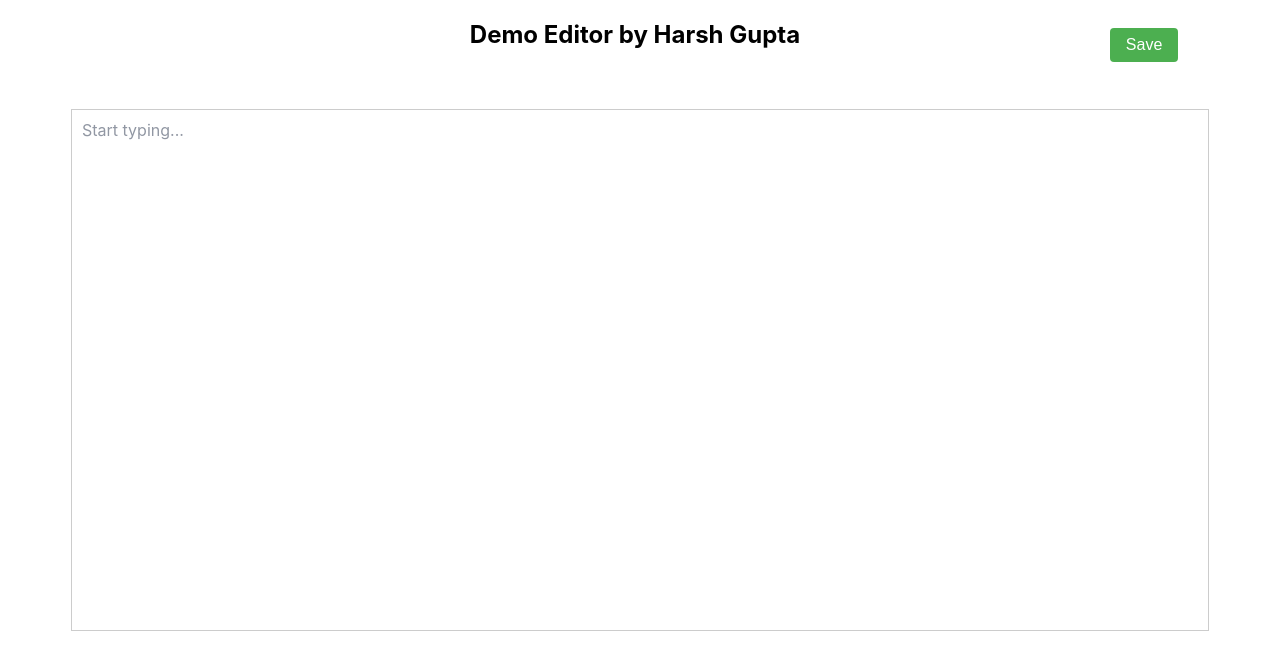
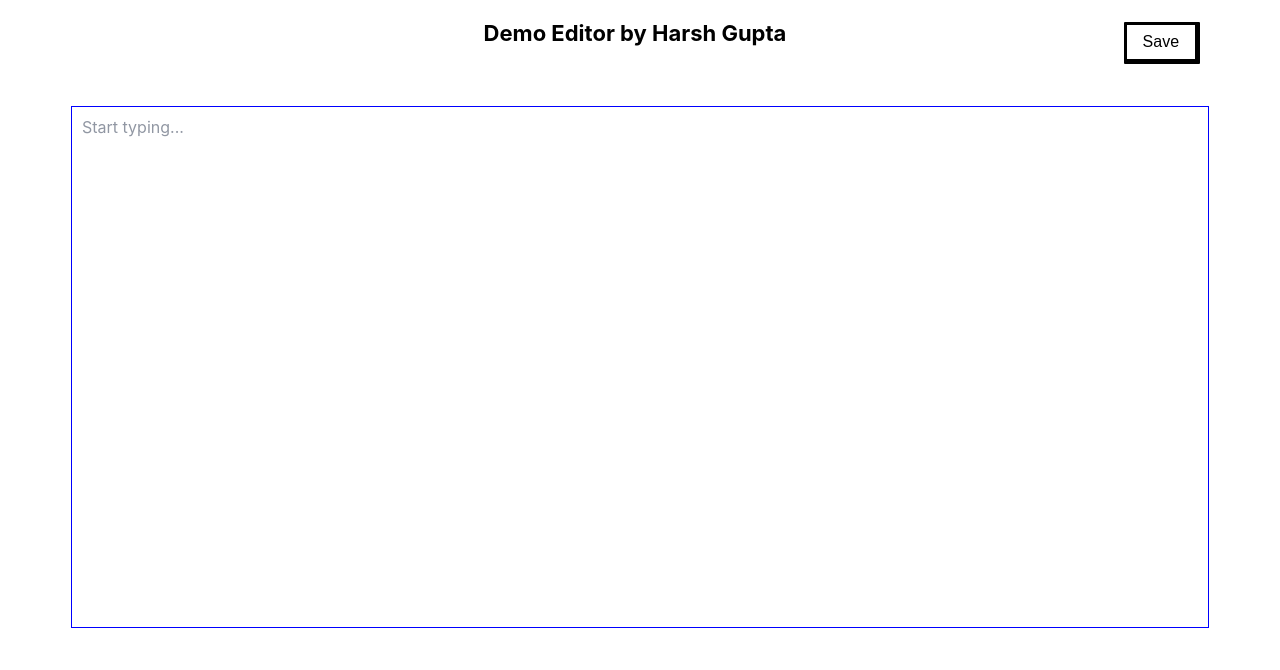
Before and after one commit to Hartz-byte/demo-editor, a React (Create React App) app: page / in a window 1280 px wide. Shown: the top 670 px of the page. Built offline with nearby package versions, Linux system fonts and the light colour scheme.

Commit message:
styling complete

```diff
--- a/src/App.css
+++ b/src/App.css
@@ -11,7 +11,7 @@
 }
 
 .title {
-  font-size: 24px;
+  font-size: 22px;
   font-weight: bold;
   margin-right: 10px;
 }
@@ -20,16 +20,18 @@
   position: absolute;
   margin-left: 50%;
   font-size: 16px;
-  background-color: #4caf50;
-  color: white;
-  border: none;
-  border-radius: 4px;
+  background-color: white;
+  color: black;
+  border-width: 3px 5px 5px 3px;
+  border-style: solid;
+  border-color: black;
+  border-radius: 1px;
   cursor: pointer;
 }
 
 .editor-container {
   margin-top: 20px;
-  border: 1px solid #ccc;
+  border: 1px solid blue;
   padding: 10px;
   width: 90%;
   height: 500px;
```
